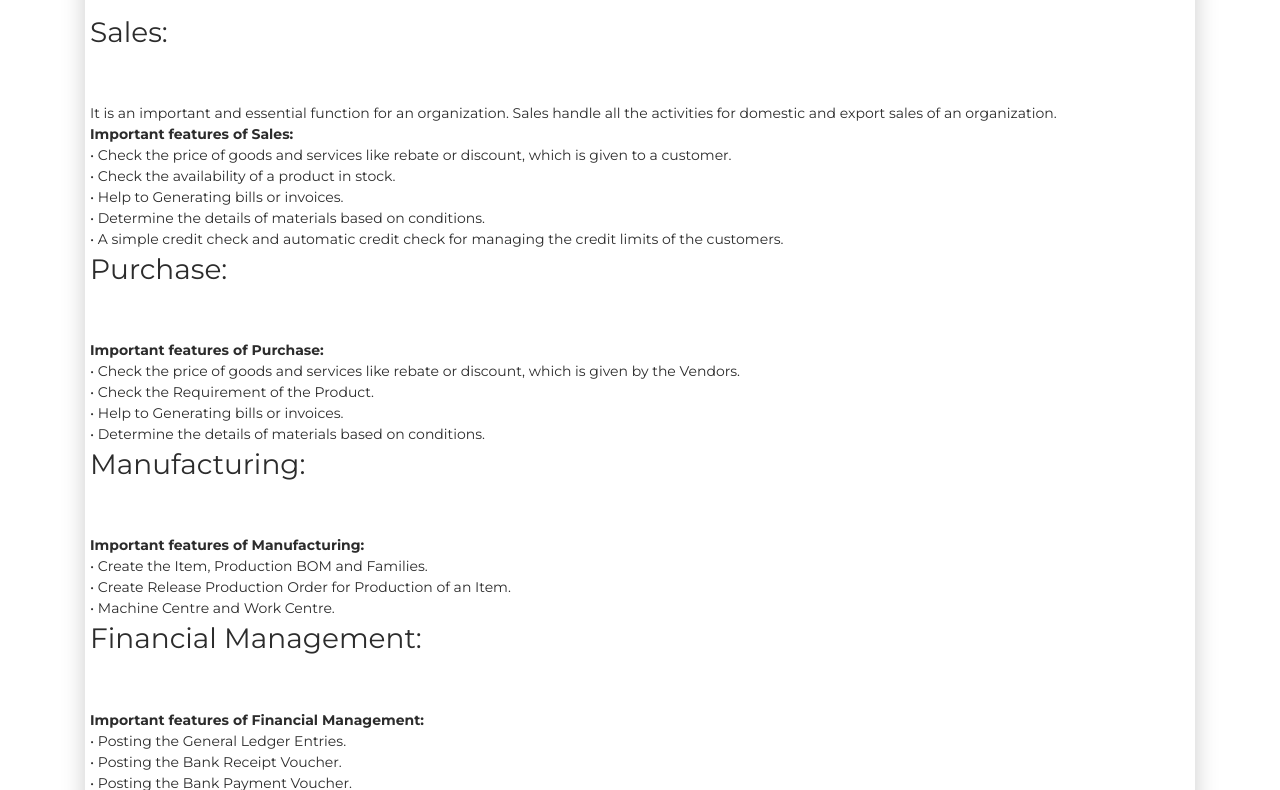
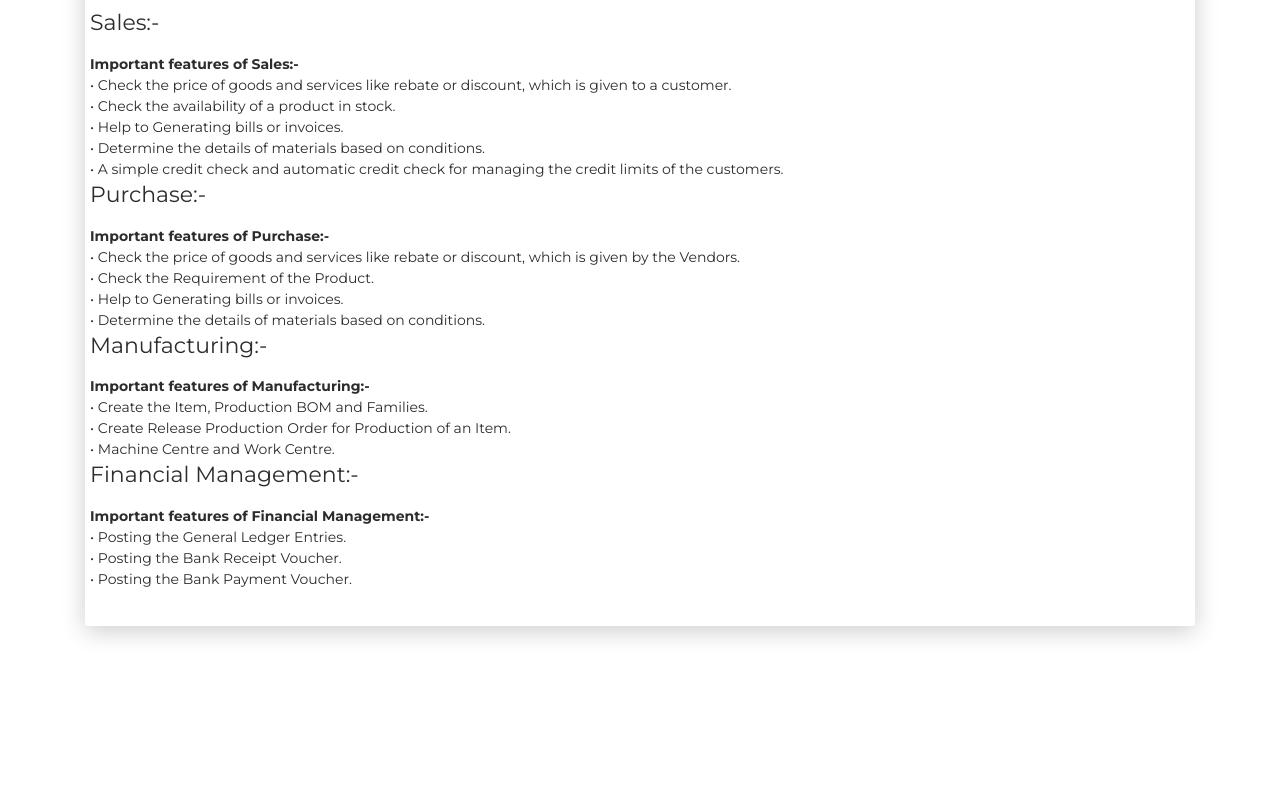
Before and after one commit to banarasiashwani/banarasiashwani.github.io, a plain HTML site: page gdlk.html in a window 1280 px wide. Shown: the part 234-1024 px from the top of the page. After the commit the page ends 886 px from the top, so only its background shows below. Drawn offline with nearby package versions, Linux system fonts and the light colour scheme; a script that the page names is missing.

Commit message:
Update gdlk.html

```diff
--- a/gdlk.html
+++ b/gdlk.html
@@ -32,12 +32,10 @@
             <div class="h4 mt-0 title">There are some brief details of my working modules In Goodluck  </div>
            <p>GOODLUCK India Ltd. Manufacture CDW and ERW Steel Tube. Complete manufacturing process is managed with the help of the Microsoft Dynamics NAV.</p>
             <p>
-            <h2>Modules</h2>
+            <h4>Modules:-</h4>
 
-            <h3>Sales: </h3><br>
-            It is an important and essential function for an organization. Sales handle all the activities for domestic and export sales of an organization.</br>
-
-     <b>   Important features of Sales:</br></b>
+            <h5>Sales:- </h5>
+     <b>   Important features of Sales:-</br></b>
 
 
 •	Check the price of goods and services like rebate or discount, which is given to a customer.</br>
@@ -46,25 +44,25 @@
 •	Determine the details of materials based on conditions.</br>
 •	A simple credit check and automatic credit check for managing the credit limits of the customers.</br>
 
-<h3>Purchase:</h3><br>
-      <b>Important features of Purchase:</br></b>
+<h5>Purchase:-</h5>
+      <b>Important features of Purchase:-</br></b>
 •	Check the price of goods and services like rebate or discount, which is given by the Vendors.</br>
 •	Check the Requirement of the Product.</br>
 •	Help to Generating bills or invoices.</br>
 •	Determine the details of materials based on conditions.</br>
 
-<h3>Manufacturing:</h3><br>
+<h5>Manufacturing:-</h5>
 
-   <b> Important features of Manufacturing:</br></b>
+   <b> Important features of Manufacturing:-</br></b>
 
 
 •	Create the Item, Production BOM and Families.</br>
 •	Create Release Production Order for Production of an Item.</br>
 •	Machine Centre and Work Centre.</br>
 
-<h3>Financial Management: </h3><br>
+<h5>Financial Management:- </h5>
 
-          <b>    Important features of Financial Management:</br></b>
+          <b>    Important features of Financial Management:-</br></b>
 
 
 •	Posting the General Ledger Entries.</br>
```
